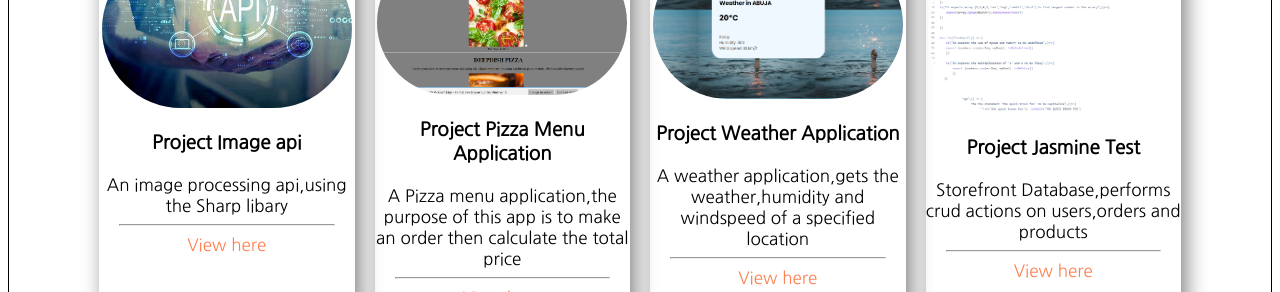
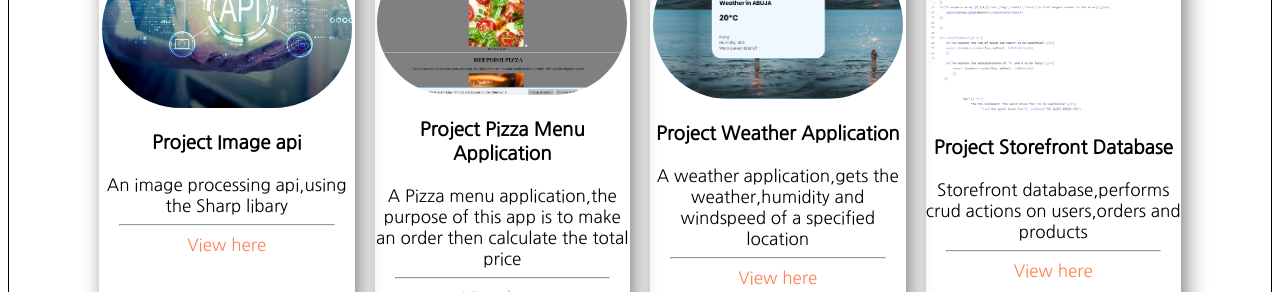
Before and after one commit to stephentk/stephenkportfolio, a plain HTML site: page index.html in a window 1280 px wide. Shown: the part 1340-1632 px from the top of the page. Drawn offline with Linux system fonts and the light colour scheme.

Commit message:
Update index.html

```diff
--- a/index.html
+++ b/index.html
@@ -70,8 +70,8 @@
                    <hr/>
                 <p class="subtext"> <a class= "project-link"  href="https://github.com/stephentk/Weather-Application">View here</a></p></div>
             <div class="project-card"> <img class="project-image" src="./images/jasminetest.PNG" alt="project-one-image">
-                <h3>Project Jasmine Test</h3>
-                <p class="subtext">Storefront Database,performs crud actions on users,orders and products</p>
+                <h3>Project Storefront Database</h3>
+                <p class="subtext">Storefront database,performs crud actions on users,orders and products</p>
                    <hr/>
                 <p class="subtext"> <a  class= "project-link" href ="https://github.com/stephentk/Store-front-api ">View here </a></p></div>
 
```
